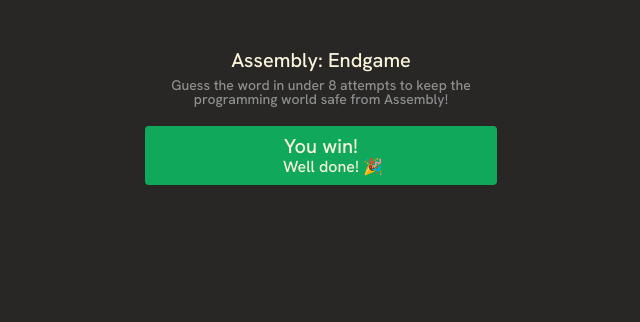
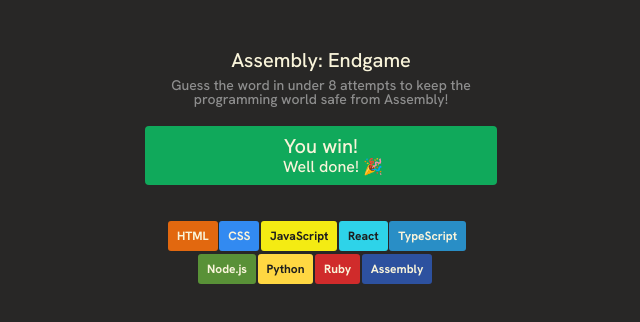
Before and after one commit to peterpaing/Assembly-Endgame, a React (Vite) app: page / in a window 1280 px wide. Shown: the top 322 px of the page, without its empty margins (319-959 px from the left). Built offline with nearby package versions, Linux system fonts and the light colour scheme.

Commit message:
Render languages section

```diff
--- a/src/Components/Main.jsx
+++ b/src/Components/Main.jsx
@@ -1,6 +1,27 @@
-import { useState } from "react";
+import { useState } from "react"
+import{languages} from "./languages"
 
 export default function Main(){
+
+    const [lang , setLang] =useState(()=>languagesArr())
+
+    function languagesArr(){
+        const langArray= languages.map(n=>{
+            return {
+                n : n.name,
+                b : n.backgroundColor,
+                c : n.color
+            }
+        })
+
+        return langArray
+    }
+
+    const RenderLanguages =lang.map(n=>{
+        return  <p style={{backgroundColor :n.b,
+                   color: n.c}
+                  }>{n.n}</p>
+    })
 
     return (
         <main>
@@ -8,8 +29,9 @@
             <h2>You win!</h2>
             <p>Well done! 🎉</p>
             </section>
+            <section className="languages">
+                {RenderLanguages}
+            </section>
         </main>
     )
-
-
 }
--- /dev/null
+++ b/src/Components/languages.js
@@ -0,0 +1,47 @@
+export const languages = [
+    {
+        name: "HTML",
+        backgroundColor: "#E2680F",
+        color: "#F9F4DA",
+    },
+    {
+        name: "CSS",
+        backgroundColor: "#328AF1",
+        color: "#F9F4DA",
+    },
+    {
+        name: "JavaScript",
+        backgroundColor: "#F4EB13",
+        color: "#1E1E1E",
+    },
+    {
+        name: "React",
+        backgroundColor: "#2ED3E9",
+        color: "#1E1E1E",
+    },
+    {
+        name: "TypeScript",
+        backgroundColor: "#298EC6",
+        color: "#F9F4DA",
+    },
+    {
+        name: "Node.js",
+        backgroundColor: "#599137",
+        color: "#F9F4DA",
+    },
+    {
+        name: "Python",
+        backgroundColor: "#FFD742",
+        color: "#1E1E1E",
+    },
+    {
+        name: "Ruby",
+        backgroundColor: "#D02B2B",
+        color: "#F9F4DA",
+    },
+    {
+        name: "Assembly",
+        backgroundColor: "#2D519F",
+        color: "#F9F4DA",
+    },
+]
--- a/src/index.css
+++ b/src/index.css
@@ -59,3 +59,40 @@
       font-size: 1rem;
       letter-spacing: 0%;
 }
+
+main .languages{
+      display: flex;
+      flex-wrap: wrap;
+      max-width: 306px;
+      margin: 35px auto;
+      gap: 1.5px;
+}
+main .languages p{
+      margin-top: 1px;
+      padding: 9px;
+      font-weight: 700;
+      font-size: 12px;
+      line-height: 100%;
+      text-align: center;
+      border-radius: 3px;
+      position: relative;
+}
+
+main .languages :nth-child(6){
+      margin-left: 30px;
+}
+
+main .languages p::before {
+    content: "💀";
+    position: absolute;
+    display: none;
+    align-items: center;
+    justify-content: center;
+    height: 100%;
+    width: 100%;
+    font-size: 0.85rem;
+    top: 0;
+    left: 0;
+    background-color: rgba(0, 0, 0, 0.7);
+    border-radius: 3px;
+}
```
